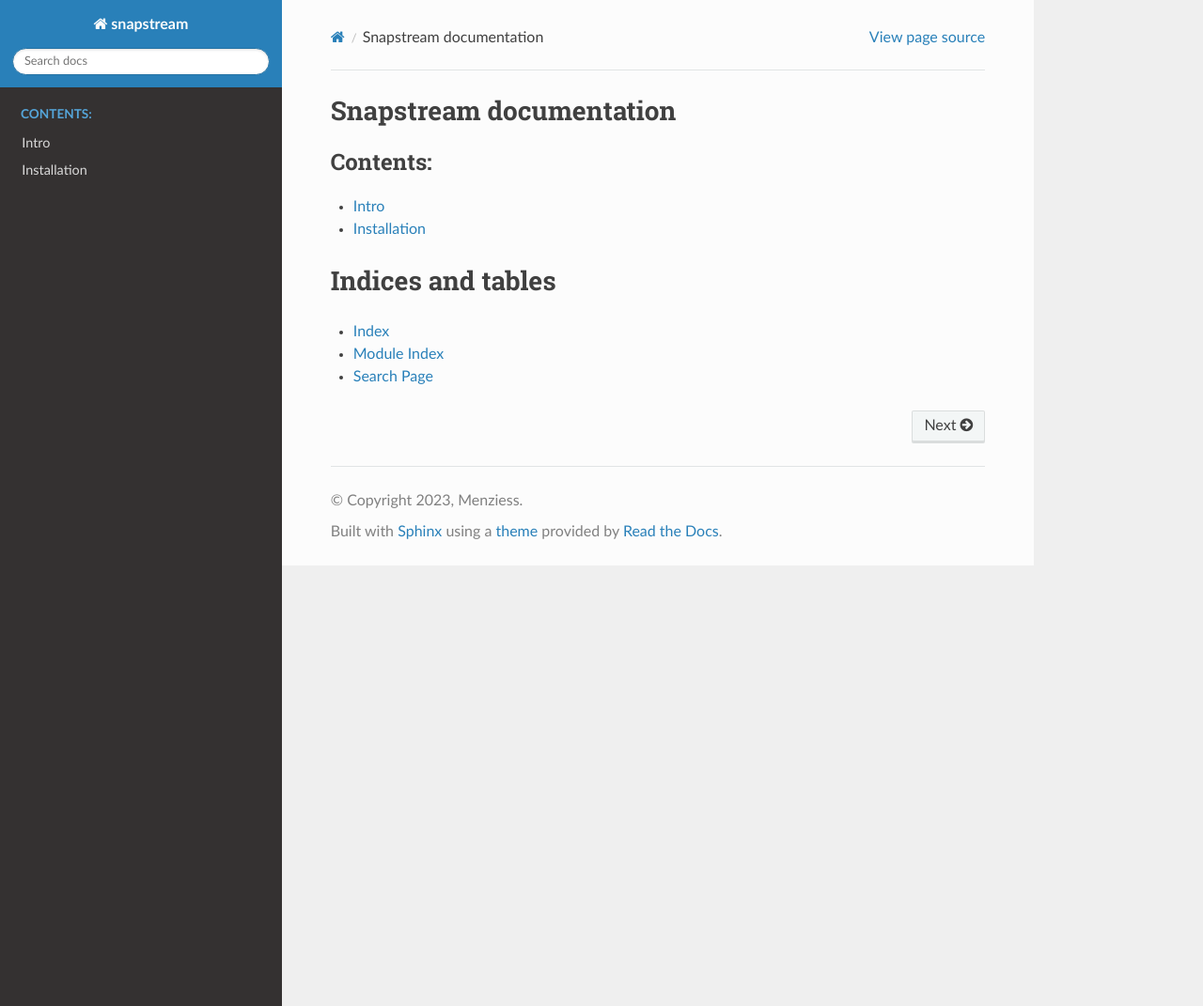
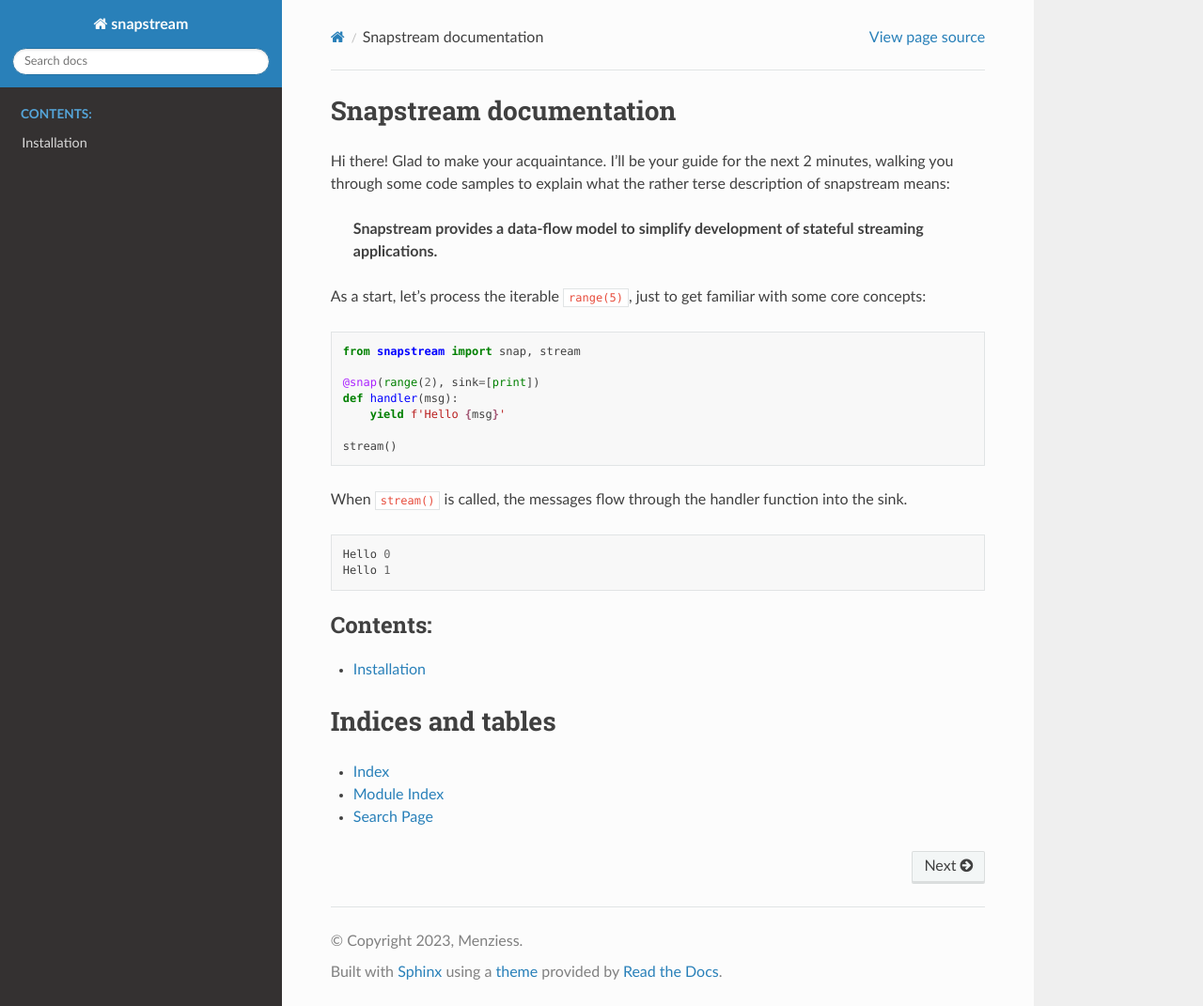
Before and after one commit to Menziess/snapstream, a Sphinx documentation site: the page built from docs/index.rst, in a window 1280 px wide and 1071 px high. Shown: the whole window at 94% size. Built offline with Sphinx 7.4.7 and the Read the Docs theme 2.0.0, drawn with Linux system fonts in a browser that asks for light colours; pages that are not in the unit, such as notebooks, are missing from menus.

Commit message:
Added first intro.

```diff
--- a/docs/index.rst
+++ b/docs/index.rst
@@ -1,11 +1,36 @@
 Snapstream documentation
 ======================================
+
+Hi there! Glad to make your acquaintance.
+I'll be your guide for the next 2 minutes, walking you through some code samples to explain what the rather terse description of snapstream means:
+
+.. epigraph::
+
+   **Snapstream provides a data-flow model to simplify development of stateful streaming applications.**
+
+As a start, let's process the iterable ``range(5)``, just to get familiar with some core concepts:
+
+::
+
+  from snapstream import snap, stream
+
+  @snap(range(2), sink=[print])
+  def handler(msg):
+      yield f'Hello {msg}'
+
+  stream()
+
+When ``stream()`` is called, the messages flow through the handler function into the sink.
+
+::
+
+  Hello 0
+  Hello 1
 
 .. toctree::
    :maxdepth: 2
    :caption: Contents:
 
-   source/intro
    source/install
    autoapi/index
 
--- a/docs/source/intro.rst
+++ /dev/null
@@ -1,4 +0,0 @@
-Intro
-=============================
-
-TODO
```
Also changed, not shown: README.md (+2 -2 lines).
